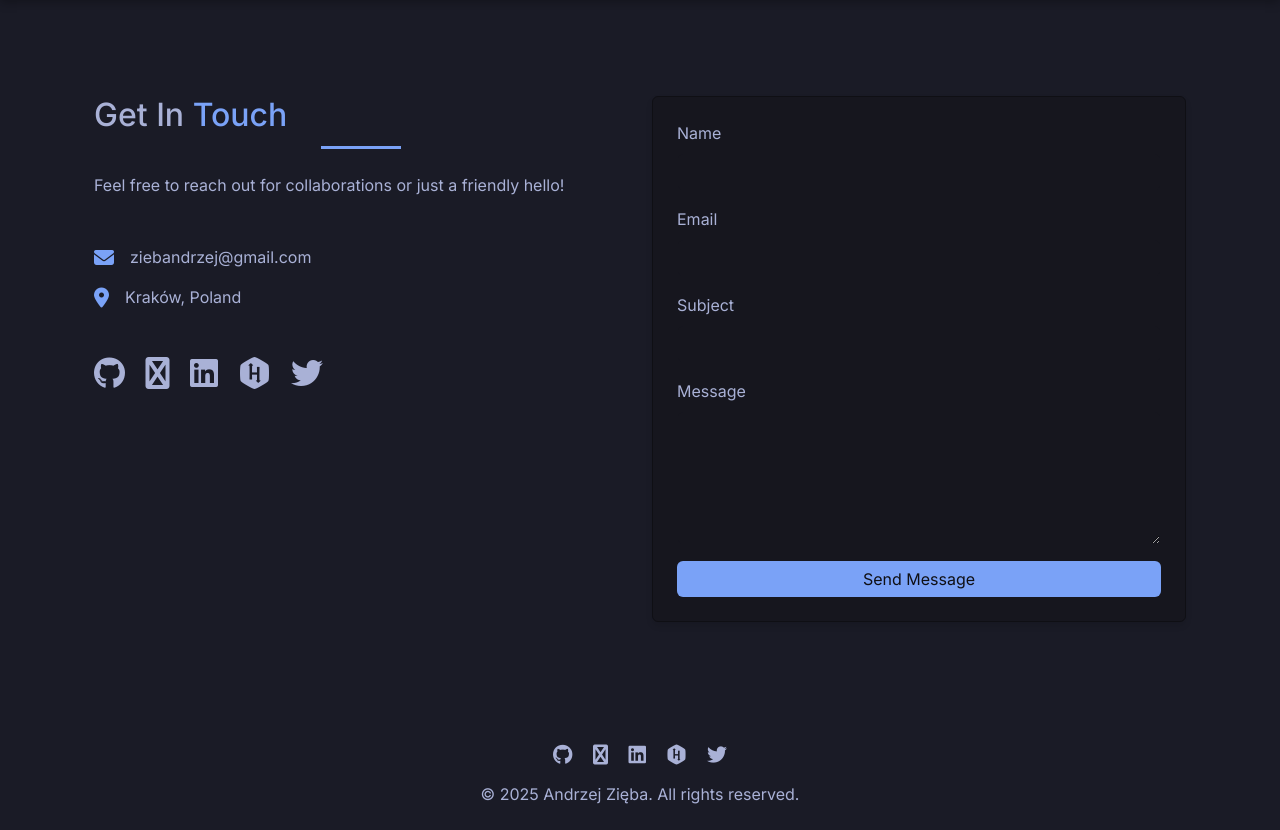
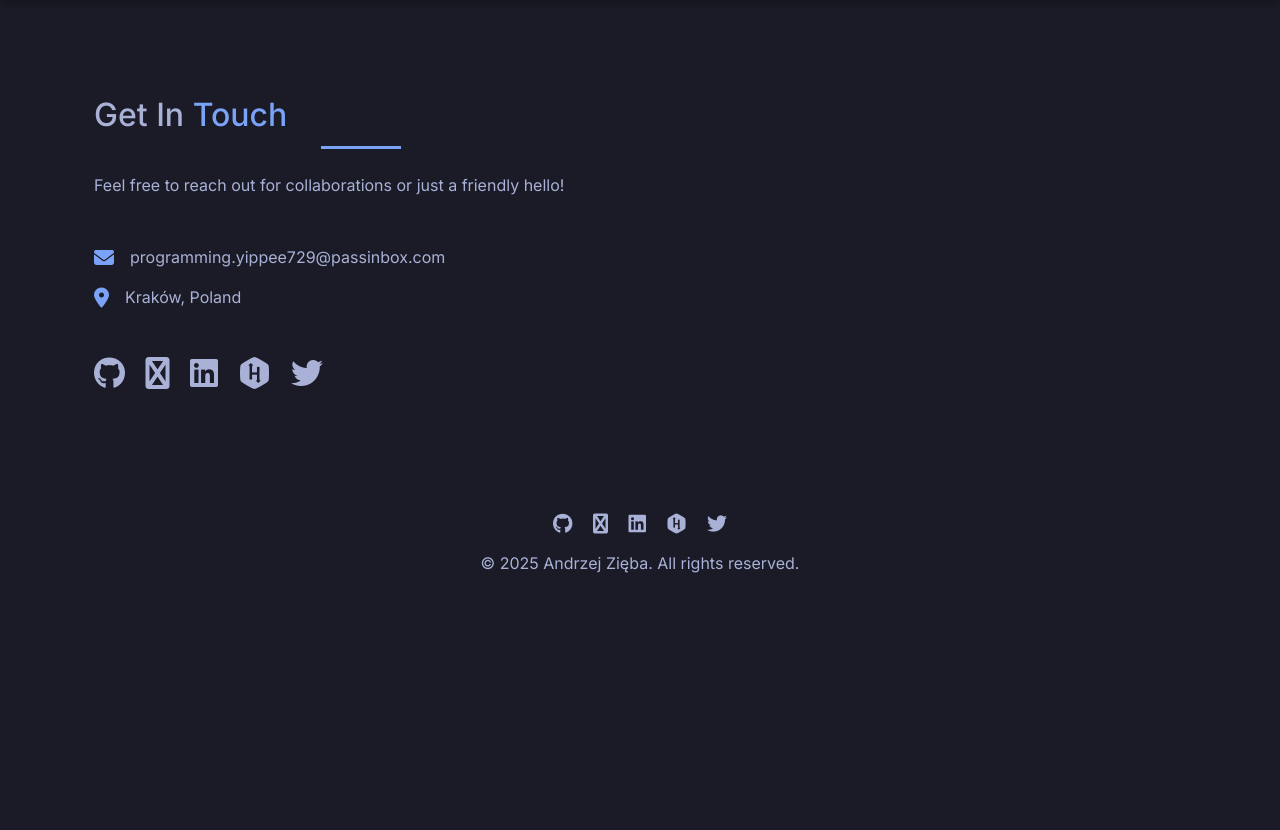
Before and after one commit to juandrzej/portfolio_site, a Flask app: page /contact in a window 1280 px wide. Shown: the part 56-886 px from the top of the page. After the commit the page ends 629 px from the top, so only its background shows below. Run offline with Flask 3, Linux system fonts and the light colour scheme; some libraries are stand-ins or nearby versions.

Commit message:
remove contact form from site, remove old bak files

```diff
--- a/templates/contact.html
+++ b/templates/contact.html
@@ -13,7 +13,7 @@
                 <div class="contact-info mt-5">
                     <div class="d-flex align-items-center mb-3">
                         <i class="fas fa-envelope fa-lg me-3 text-tokyo-blue"></i>
-                        <p class="mb-0 text-tokyo-light">ziebandrzej@gmail.com</p>
+                        <p class="mb-0 text-tokyo-light">programming.yippee729@passinbox.com</p>
                     </div>
                     <div class="d-flex align-items-center mb-3">
                         <i class="fas fa-map-marker-alt fa-lg me-3 text-tokyo-blue"></i>
@@ -30,27 +30,6 @@
                 </div>
             </div>
 
-            <div class="col-lg-6 mt-5 mt-lg-0">
-		<form action="{{ url_for('contact') }}" method="POST" class="tokyo-card p-4 rounded">
-		    <div class="mb-3">
-			<label for="name" class="form-label text-tokyo-light">Name</label>
-			<input type="text" class="form-control bg-tokyo-dark text-tokyo-light border-tokyo-darker" id="name" name="name" required>
-		    </div>
-		    <div class="mb-3">
-			<label for="email" class="form-label text-tokyo-light">Email</label>
-			<input type="email" class="form-control bg-tokyo-dark text-tokyo-light border-tokyo-darker" id="email" name="email" required>
-		    </div>
-		    <div class="mb-3">
-			<label for="subject" class="form-label text-tokyo-light">Subject</label>
-			<input type="text" class="form-control bg-tokyo-dark text-tokyo-light border-tokyo-darker" id="subject" name="subject" required>
-		    </div>
-		    <div class="mb-3">
-			<label for="message" class="form-label text-tokyo-light">Message</label>
-			<textarea class="form-control bg-tokyo-dark text-tokyo-light border-tokyo-darker" id="message" name="message" rows="5" required></textarea>
-		    </div>
-		    <button type="submit" class="btn btn-tokyo-blue w-100">Send Message</button>
-		</form>
-            </div>
         </div>
     </div>
 </section>
```
Also changed, not shown: 3 other files.
